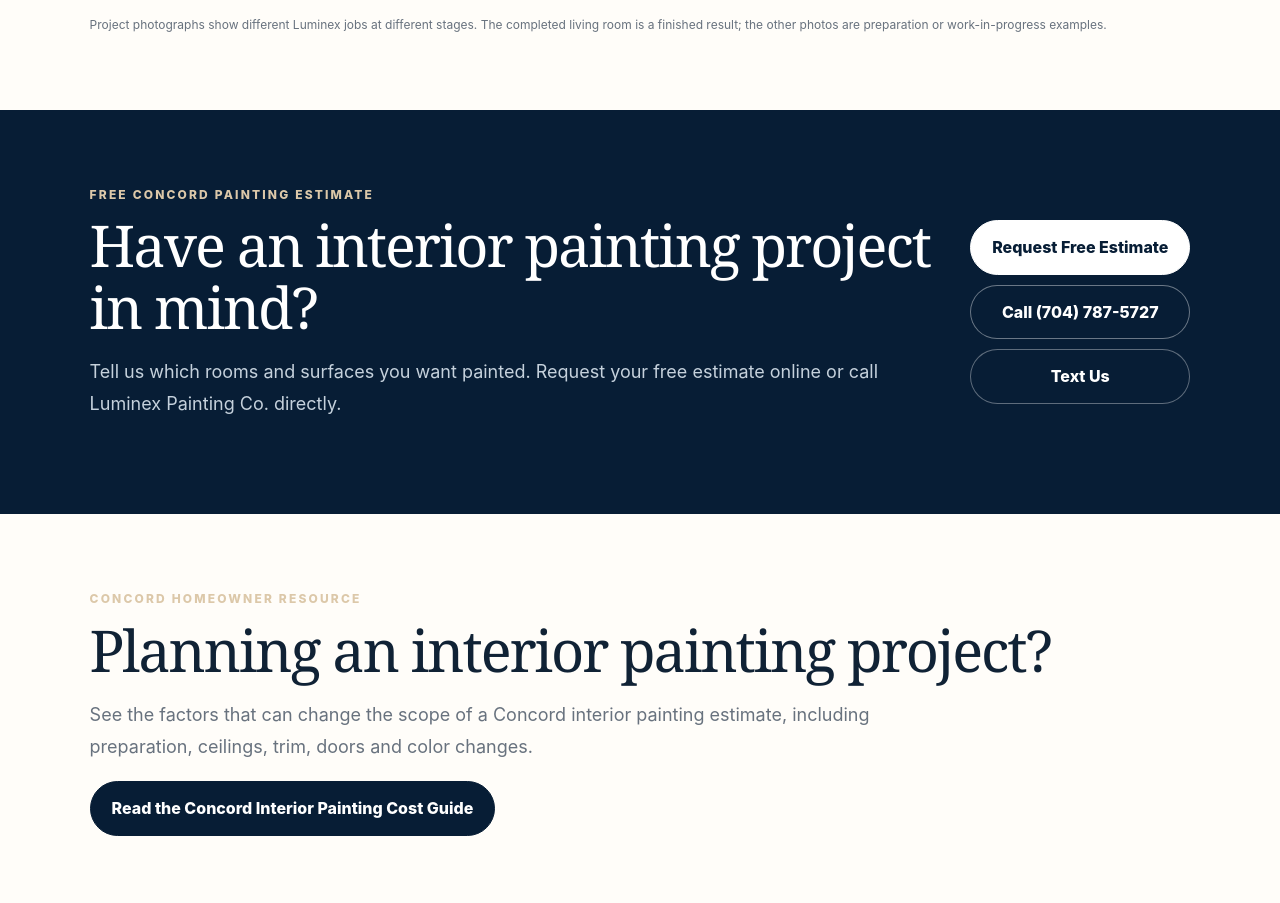
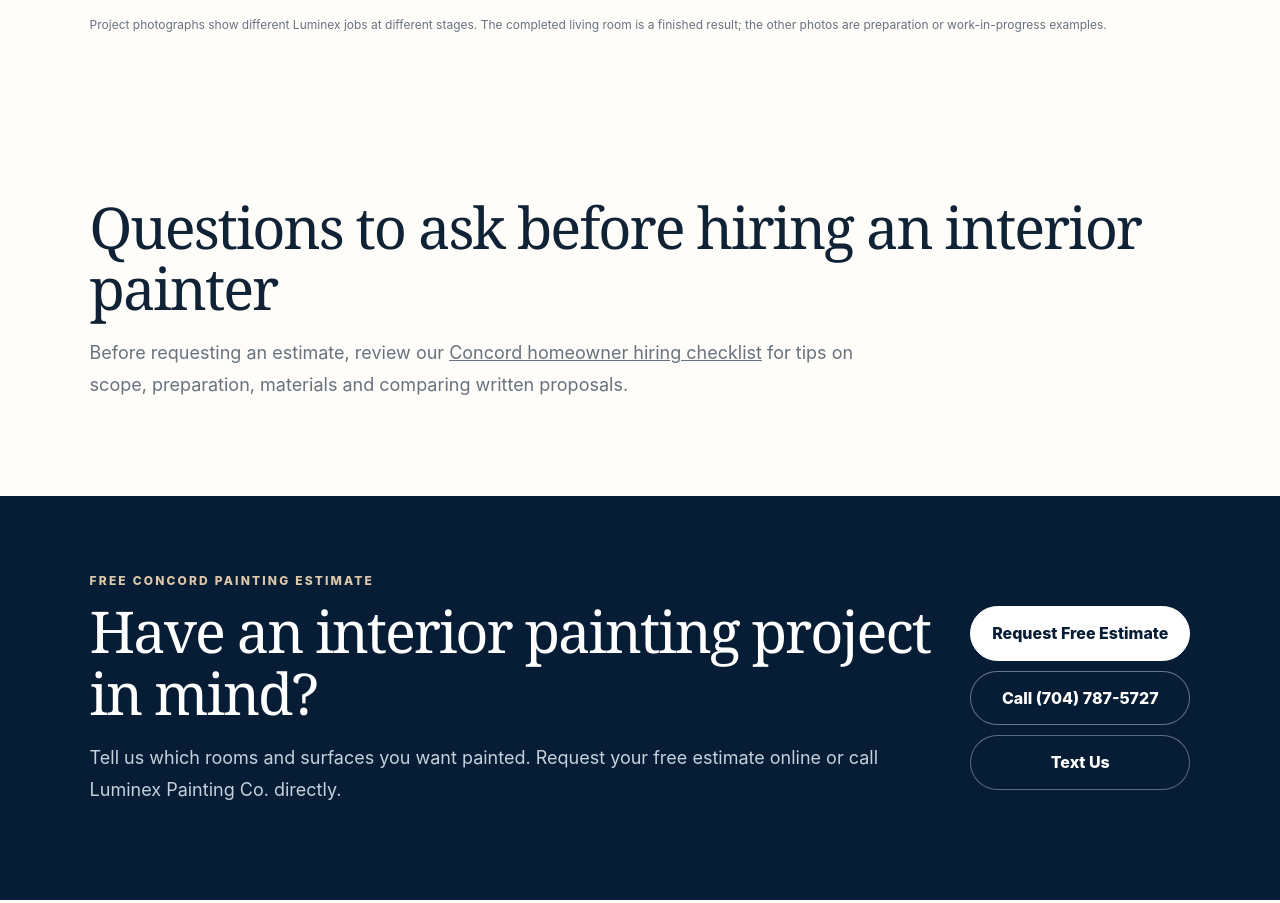
Before and after one commit to luminexpaintingco-oss/Luminex-painting.com, a plain HTML site: page interior-painters-concord-nc.html in a window 1280 px wide. Shown: the part 5145-6048 px from the top of the page. Drawn offline with Linux system fonts and the light colour scheme.

Commit message:
Link Nov 20 Concord hiring checklist

```diff
--- a/interior-painters-concord-nc.html
+++ b/interior-painters-concord-nc.html
@@ -98,7 +98,7 @@
 <figure><img src="images/luminex-laundry-before-preparation.jpg" alt="Laundry room before surface preparation, showing wall marks and repair areas" width="900" height="1200" loading="lazy" decoding="async"><figcaption><strong>Laundry room · Before preparation</strong>Original wall marks and visible areas to assess for patching before painting. This is a before photo, not a completed result.</figcaption></figure>
 <figure><img src="images/luminex-room-wall-preparation.jpg" alt="Interior room with taped floor protection and unfinished wall surfaces prepared for painting" width="900" height="1200" loading="lazy" decoding="async"><figcaption><strong>Interior room · Work in progress</strong>Floor protection and unfinished wall surfaces during preparation. This photo illustrates the work stage, not the final paint finish.</figcaption></figure>
 </div></div><p class="project-photo-note">Project photographs show different Luminex jobs at different stages. The completed living room is a finished result; the other photos are preparation or work-in-progress examples.</p></div></section>
-<section class="section conversion"><div class="wrap conversion-box"><div><div class="kicker">Free Concord Painting Estimate</div><h2 class="section-title">Have an interior painting project in mind?</h2><p class="lead">Tell us which rooms and surfaces you want painted. Request your free estimate online or call Luminex Painting Co. directly.</p></div><div class="conversion-actions"><a class="btn light" href="#estimate">Request Free Estimate</a><a class="btn" style="border-color:rgba(255,255,255,.4)" href="tel:+17047875727">Call (704) 787-5727</a>
+<section class="section" aria-label="Helpful homeowner guide"><div class="wrap"><h2 class="section-title">Questions to ask before hiring an interior painter</h2><p class="lead">Before requesting an estimate, review our <a href="/blog/questions-before-hiring-interior-painters-concord-nc.html">Concord homeowner hiring checklist</a> for tips on scope, preparation, materials and comparing written proposals.</p></div></section><section class="section conversion"><div class="wrap conversion-box"><div><div class="kicker">Free Concord Painting Estimate</div><h2 class="section-title">Have an interior painting project in mind?</h2><p class="lead">Tell us which rooms and surfaces you want painted. Request your free estimate online or call Luminex Painting Co. directly.</p></div><div class="conversion-actions"><a class="btn light" href="#estimate">Request Free Estimate</a><a class="btn" style="border-color:rgba(255,255,255,.4)" href="tel:+17047875727">Call (704) 787-5727</a>
       <a class="btn" style="border-color:rgba(255,255,255,.35)" href="sms:+17047875727" data-text-cta="hero">Text Us</a></div></div></section>
 <section class="section"><div class="wrap"><div class="kicker">Concord Homeowner Resource</div><h2 class="section-title">Planning an interior painting project?</h2><p class="lead">See the factors that can change the scope of a Concord interior painting estimate, including preparation, ceilings, trim, doors and color changes.</p><p><a class="btn" href="interior-painting-cost-concord-nc.html">Read the Concord Interior Painting Cost Guide</a></p></div></section>
 <section class="section" aria-labelledby="concord-painting-tips"><div class="wrap"><div class="kicker">Interior Painting Preparation Tips</div><h2 class="section-title" id="concord-painting-tips">What to do before your painters arrive.</h2><p class="lead">Clearing valuables, choosing colors and showing your painter any wall repairs can help you prepare for your project. Read our practical guide for Concord and Kannapolis homeowners.</p><p><a class="btn" href="/blog/prepare-home-interior-painting-concord-kannapolis.html">Read the Interior Painting Preparation Checklist</a></p></div></section>
```
